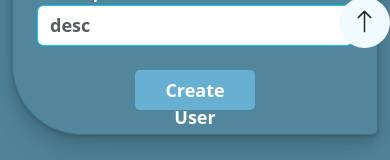
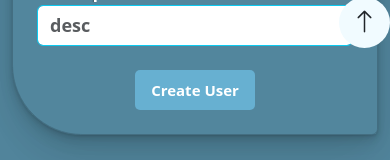
Before and after one commit to Jimmy-ui-maker/student-counter, a Next.js app: page /create1 in a window 390 px wide. Shown: the part 796-956 px from the top of the page. Built offline with nearby package versions, Linux system fonts and the light colour scheme.

Commit message:
submit btn

```diff
--- a/src/app/globals.css
+++ b/src/app/globals.css
@@ -620,6 +620,14 @@ i {
 }
 
 @media (max-width: 768px) {
+  #allForms .btn-submit {
+    width: 120px;
+    height: 40px;
+    background-color: var(--cardHover);
+    border-radius: 5px;
+    font-size: 15px;
+    color: var(--white-color);
+  }
   #allForms .route .c-up {
     margin-bottom: 35%;
   }
```
